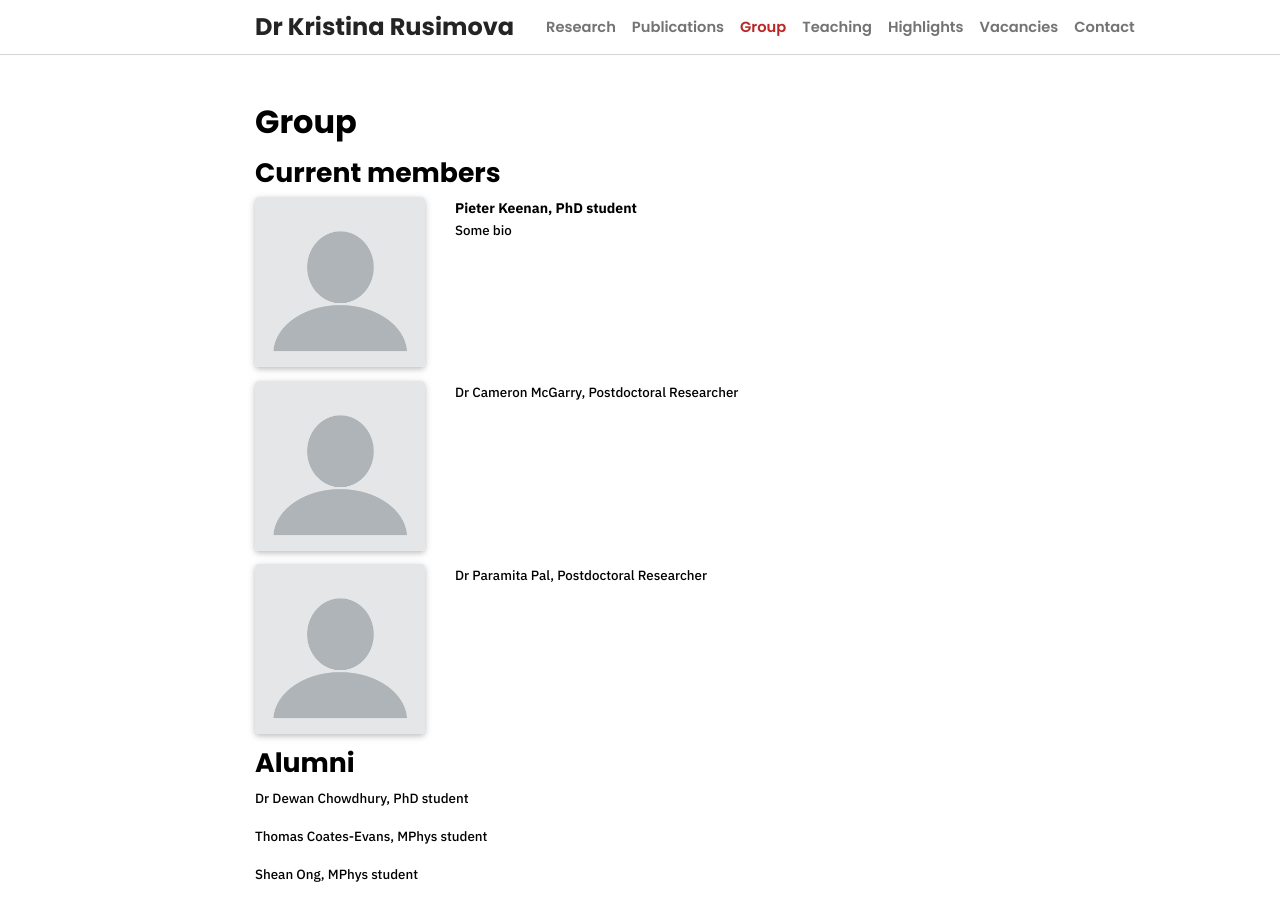
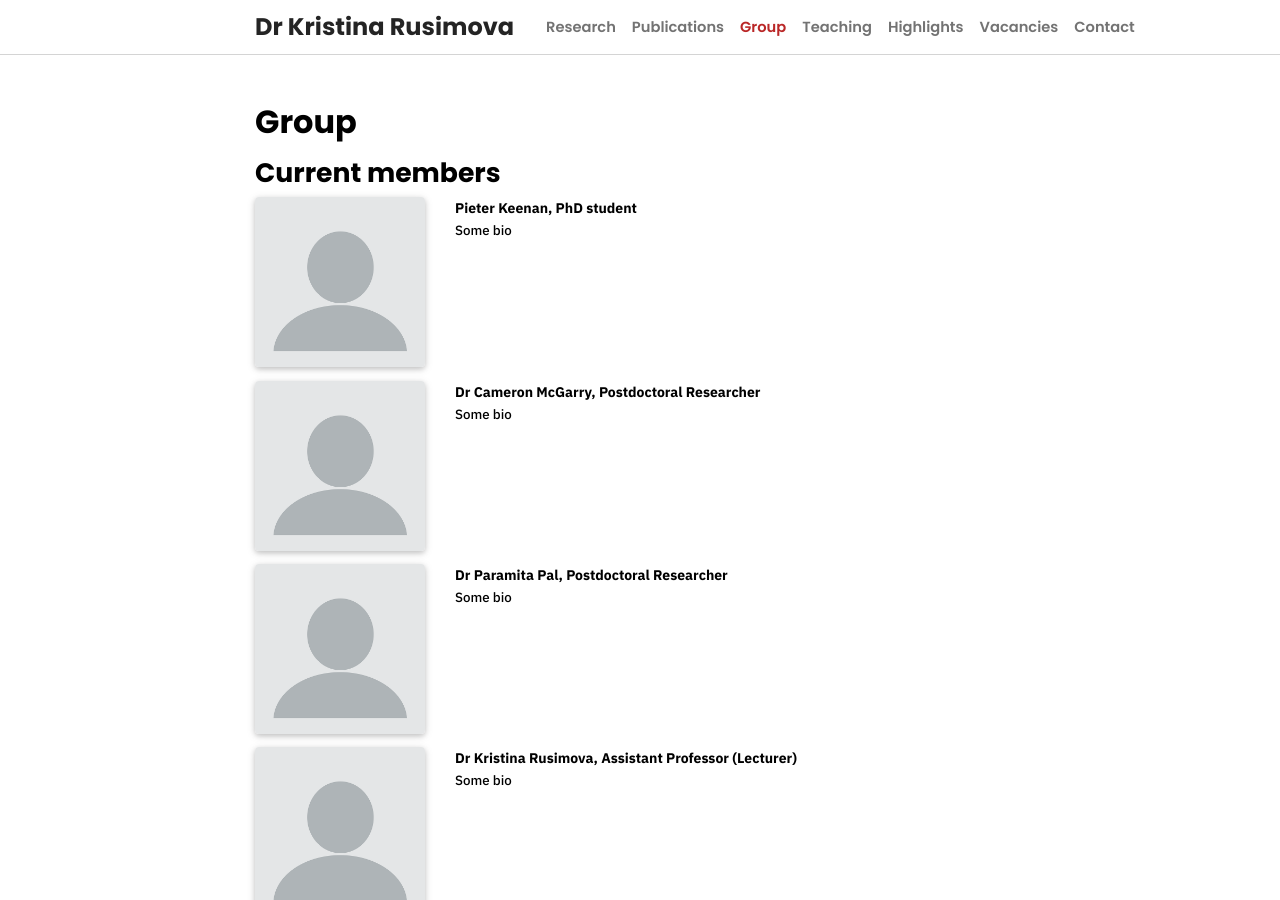
Before and after one commit to kristinarusimova/kristinarusimova.github.io, a Jekyll site: the page built from _pages/group.md, in a window 1280 px wide and 900 px high. Built offline with Jekyll 4.4.1, drawn with Linux system fonts in a browser that asks for light colours; nearby versions of some CDN libraries; a style sheet for code colours, icons or effects is not loaded.

```diff
--- a/_pages/group.md
+++ b/_pages/group.md
@@ -26,7 +26,8 @@ order: 4
       <img class="rounded float-left z-depth-1" src="{{ 'blank-profile-picture-g214929735_640.png' | prepend: '/assets/img/' | relative_url }}">
     </div>
     <div class="col-sm-7">
-      <p>Dr Cameron McGarry, Postdoctoral Researcher</p>
+      <span class="title">Dr Cameron McGarry, Postdoctoral Researcher</span>
+      <span class="description">Some bio</span>
     </div>
   </div>
 
@@ -35,7 +36,18 @@ order: 4
       <img class="rounded float-left z-depth-1" src="{{ 'blank-profile-picture-g214929735_640.png' | prepend: '/assets/img/' | relative_url }}">
     </div>
     <div class="col-sm-7">
-      <p>Dr Paramita Pal, Postdoctoral Researcher</p>
+      <span class="title">Dr Paramita Pal, Postdoctoral Researcher</span>
+      <span class="description">Some bio</span>
+    </div>
+  </div>
+
+  <div class="row">
+    <div class="col-sm-3 abbr">
+      <img class="rounded float-left z-depth-1" src="{{ 'blank-profile-picture-g214929735_640.png' | prepend: '/assets/img/' | relative_url }}">
+    </div>
+    <div class="col-sm-7">
+      <span class="title">Dr Kristina Rusimova, Assistant Professor (Lecturer)</span>
+      <span class="description">Some bio</span>
     </div>
   </div>
 
```
Also changed, not shown: other parts of _pages/group.md (+1 -1 lines), _pages/contact.md (+1 -1 lines), _pages/highlights.md (+1 -1 lines), _pages/teaching.md (+1 -1 lines).
